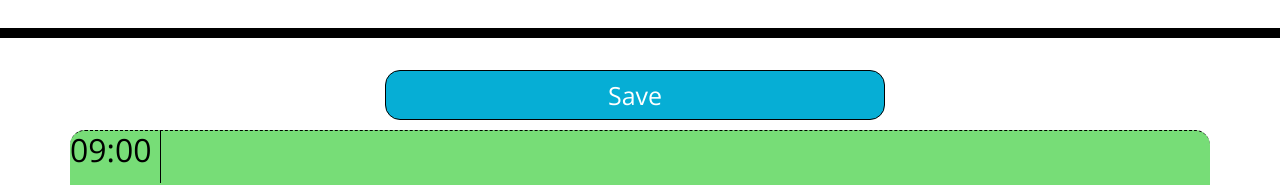
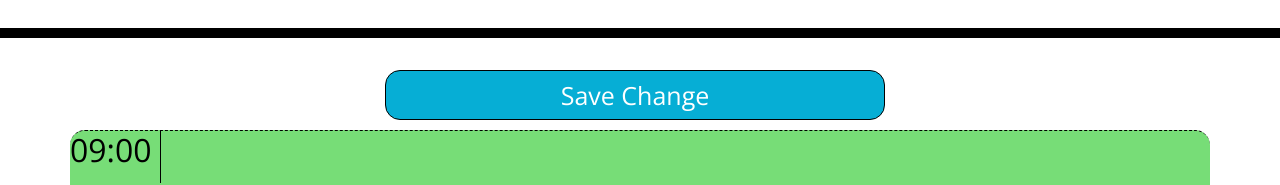
Before and after one commit to Sloansta/amazing-tasks, a plain HTML site: page index.html in a window 1280 px wide. Shown: the part 266-451 px from the top of the page. Drawn offline with nearby package versions, Linux system fonts and the light colour scheme.

Commit message:
added detailed text to save-button

```diff
--- a/index.html
+++ b/index.html
@@ -29,7 +29,7 @@
       <p id="currentDay" class="lead"></p>
     </header>
     <div id="day-container" class="container">
-    <button class="save-btn">Save</button>
+    <button class="save-btn">Save Change</button>
       <!-- Timeblocks go here -->
     </div>
 
```
